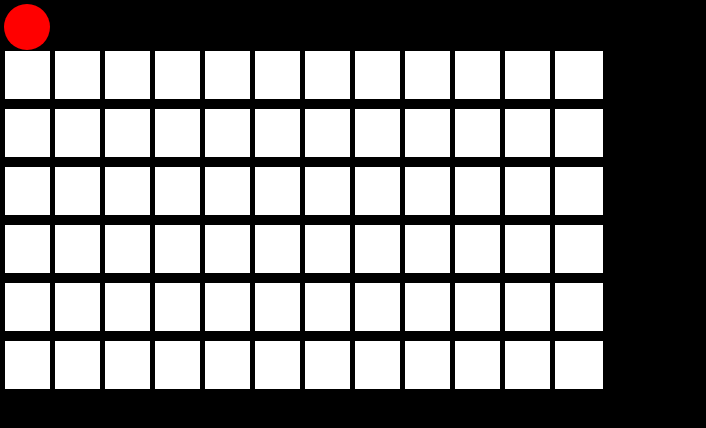
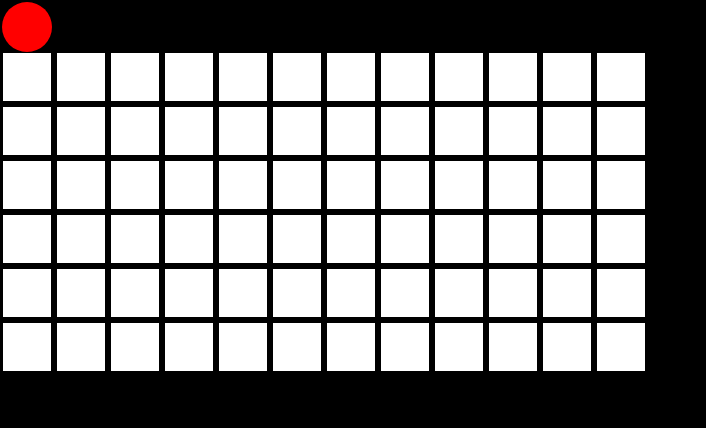
Before and after one commit to esmyser/connect4, a React app: page / in a window 1280 px wide. Shown: the whole page, without its empty margins (0-706 px from the left). Built offline with nearby package versions, Linux system fonts and the light colour scheme.

Commit message:
better sizing of spots

```diff
--- a/public/style.css
+++ b/public/style.css
@@ -27,9 +27,7 @@ body {
     border: 1px solid black;
     height: 50px;
     width: 50px;
-    text-align: center;
-    padding-top: 40px;
-    margin-bottom: 8px;
+    margin-bottom: 4px;
 }
 
 .board {
@@ -53,8 +51,8 @@ body {
 }
 
 .drop {
-    height: 46px;
-    width: 46px;
+    height: 50px;
+    width: 50px;
     margin: 0 auto;
     border-radius: 50%;
     background: black;
@@ -70,6 +68,6 @@ body {
 
 .column {
     background: black;
-    padding: 4px;
-    width: 50px;
+    width: 54px;
+    padding: 2px;
 }
```
